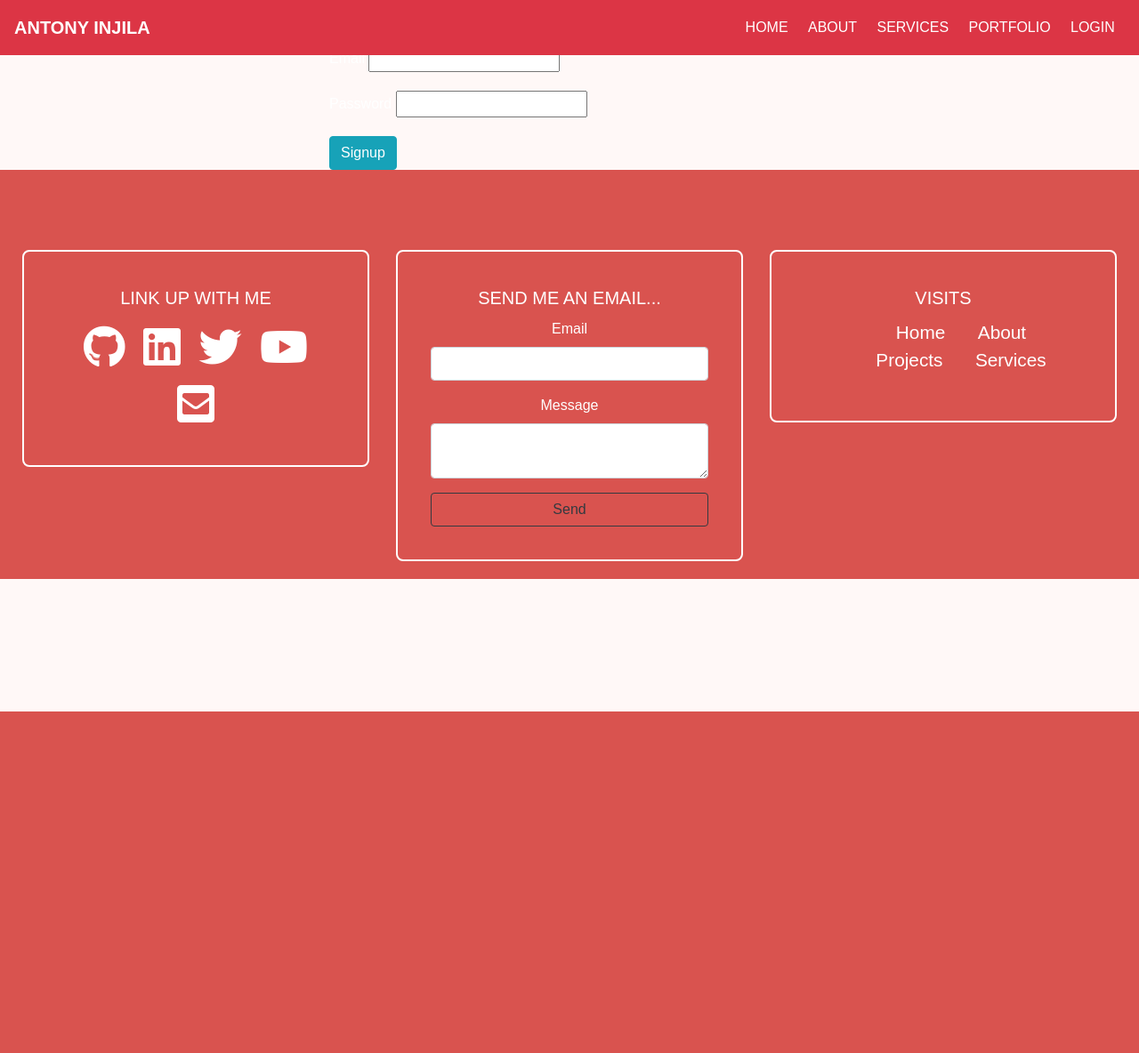
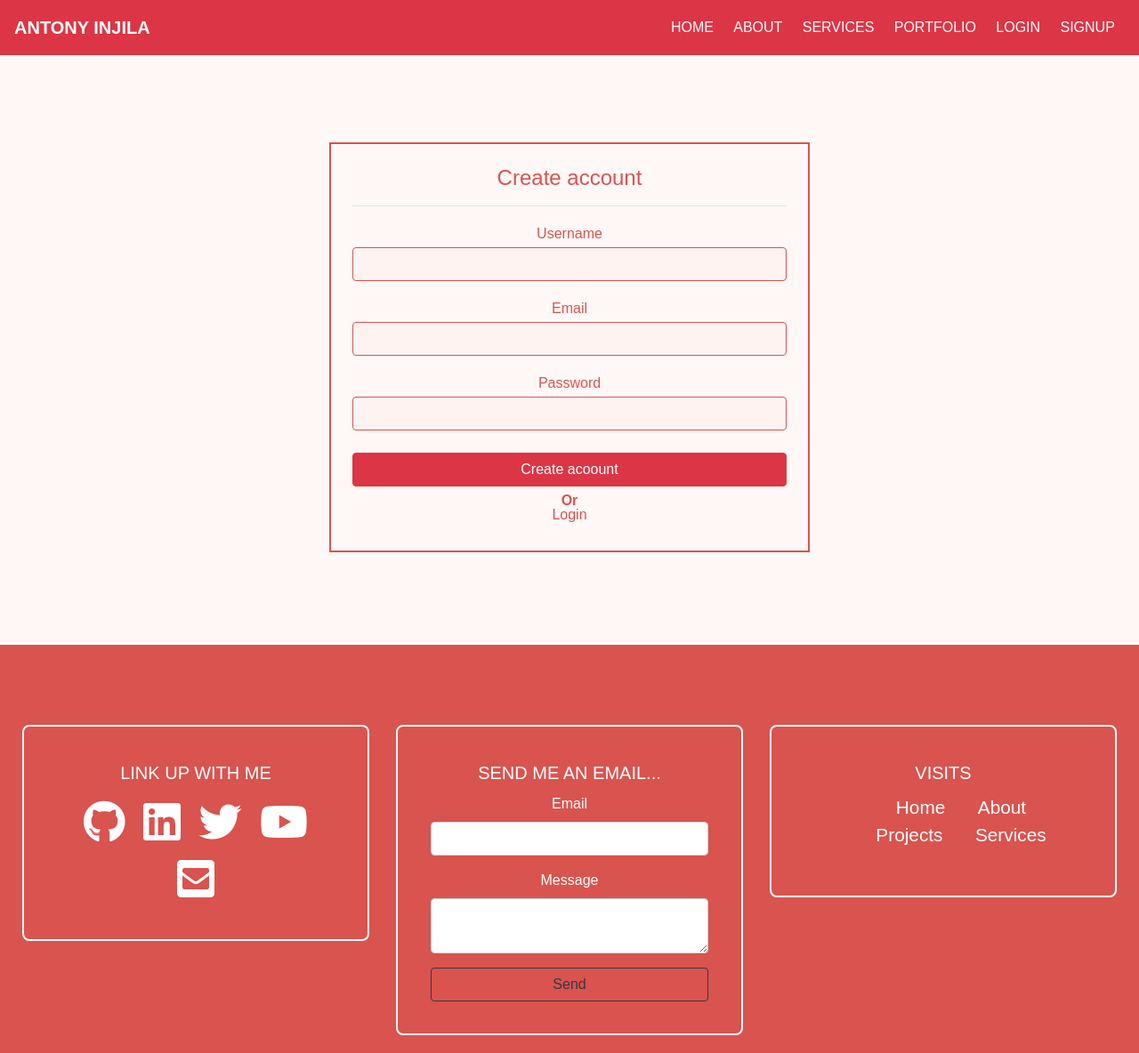
Before and after one commit to AntonyIS/My-Portfolio, a Flask app: page /signup in a window 1280 px wide. Shown: the whole page at 89% size. Before the commit the page ends 800 px from the top, so only its background shows below. Run offline with Flask 2, Linux system fonts and the light colour scheme; some libraries are stand-ins or nearby versions.

Commit message:
Added flash messages and still fixing login issues

```diff
--- a/static/css/style_1.css
+++ b/static/css/style_1.css
@@ -263,26 +263,36 @@ body{
 /*    float: right;*/
 /*}*/
 /*Start section mentor*/
-#section-login{
+#section-auth{
     margin-top: 10rem;
     color:#d9534f;
 }
-#section-login fieldset{
+#section-auth fieldset{
     border: 2px solid #d9534f;
     margin-bottom: 6.5rem;
     padding: 1.5rem;
     text-align: center;
     line-height: 0;
 }
-#section-login input[type='email'],#section-login input[type='password']{
+#section-auth input[type='email'],#section-auth input[type='password'],#section-auth input[type='text']{
     padding: 5px;
     border: 1px solid #d9534f;
     background-color: rgba(255, 182, 174, 0.09);;
 }
-#section-login label{
+#section-auth label{
     margin: 15px;
 }
-#section-login button{
+#section-auth button{
     margin-top: 25px;
 }
+#section-auth .try{
+    margin: 1rem;
+}
+#section-auth span{
+    font-weight: bolder;
+}
+#section-auth a{
+    color: #d9534f;
+    margin: 7px;
+}
 /*End section mentor*/
--- a/templates/base.html
+++ b/templates/base.html
@@ -47,6 +47,9 @@
                         </li>
                         <li class="nav-item">
                             <a class="nav-link" href="{{ url_for('login') }}">Login</a>
+                         </li>
+                        <li class="nav-item">
+                            <a class="nav-link" href="{{ url_for('signup') }}">Signup</a>
                          </li>
                          {% if current_user.is_authenticated %}
                              <li class="nav-item">
--- a/templates/signup.html
+++ b/templates/signup.html
@@ -1,27 +1,40 @@
 {% extends 'base.html' %}
 {% block title %}{{ title }}{% endblock title %}
 {% block body %}
+<section id="section-auth">
     <div class="container">
         <div class="row">
             <div class="col col-md-3"></div>
             <div class="col col-md-6">
+                {% if error %}
+                    <div class="alert alert-danger">{{ error }}</div>
+                {% endif %}
                 <form action="{{ url_for('signup') }}" method="post">
+                   <fieldset>
+                        <h4 class="social-media">Create account</h4>
+                       <hr>
                        <div class="form-group">
                             <label for="">Username</label>
-                        <input type="text" name="username">
+                            <input type="text" name="username" class="form-control">
                         </div>
                        <div class="form-group">
                             <label for="">Email</label>
-                        <input type="email" name="email">
+                            <input type="email" name="email" class="form-control">
                         </div>
                         <div class="form-group">
                             <label for="">Password</label>
-                        <input type="password" name="password">
+                            <input type="password" name="password" class="form-control">
                         </div>
-                    <button type="submit" class="btn btn-info">Signup</button>
+                        <button class="btn btn-danger btn-block" type="submit">Create acoount</button>
+                       <div class="try">
+                            <p><span>Or</span></p>
+                            <a href="{{ url_for('login') }}">Login</a>
+                        </div>
+                   </fieldset>
                 </form>
             </div>
             <div class="col col-md-3"></div>
         </div>
     </div>
+</section>
 {% endblock body %}
--- a/views.py
+++ b/views.py
@@ -20,43 +20,42 @@ def feedback():
 # user authentication
 @app.route('/signup', methods=['POST','GET'])
 def signup():
+    error = None
     if request.method == 'POST':
         name = request.form['username']
         email = request.form['email']
         password = request.form['password']
 
+        print(name,email,password)
         # check user exists
         if db.session.query(User).filter(User.email == email).count() > 0:
-            message = "User with the email exists, try again"
-            return redirect('signup')
+            error = "User exists!! Login"
+            return render_template('signup.html', error=error)
         newUser = User(name=name,email=email,password=password)
         db.session.add(newUser)
         db.session.commit()
-        message = "Signup successful"
-        return render_template('login.html', message=message)
-    return render_template('signup.html', title="Home")
+        flash("Signup successful.Login",'alert alert-success')
+        return render_template('login.html')
+    return render_template('signup.html', title="Antony Injila | Signup", error=error)
 
 
 @app.route('/login', methods=['POST','GET'])
 def login():
-    # if current_user.is_authenticated:
-    #     return redirect(url_for('index'))
+    error = None
     if request.method == 'POST':
-        email = request.form['email']
-        password = request.form['password']
-
-        # check user exists
-        if email == 'antonyshikubu@gmail.com' and password == 'pass1234':
+        if request.form['email'] != 'antonyshikubu@gmail.com' or request.form['password'] != 'pass1234':
+            error = 'Invalid Credentials'
+        else:
             user = User.query.get(1)
             login_user(user)
+            flash('Logging in was successfull','altert alert-success')
             return redirect(url_for('index'))
-        return redirect(url_for('login'))
-    return render_template('login.html', title='Antony Injila | Login')
+    return render_template('login.html', title='Antony Injila | Login', error=error)
 
 @app.route("/logout")
 def logout():
     logout_user()
-    flash('logout successful', 'alert alert-success')
+    flash('Logout successful', 'alert alert-success')
     return redirect(url_for('index'))
 
 
```
Also changed, not shown: templates/index_1.html (+22 -2 lines), templates/login.html (+18 -3 lines). Lines whose indentation alone changed are shown as unchanged.
